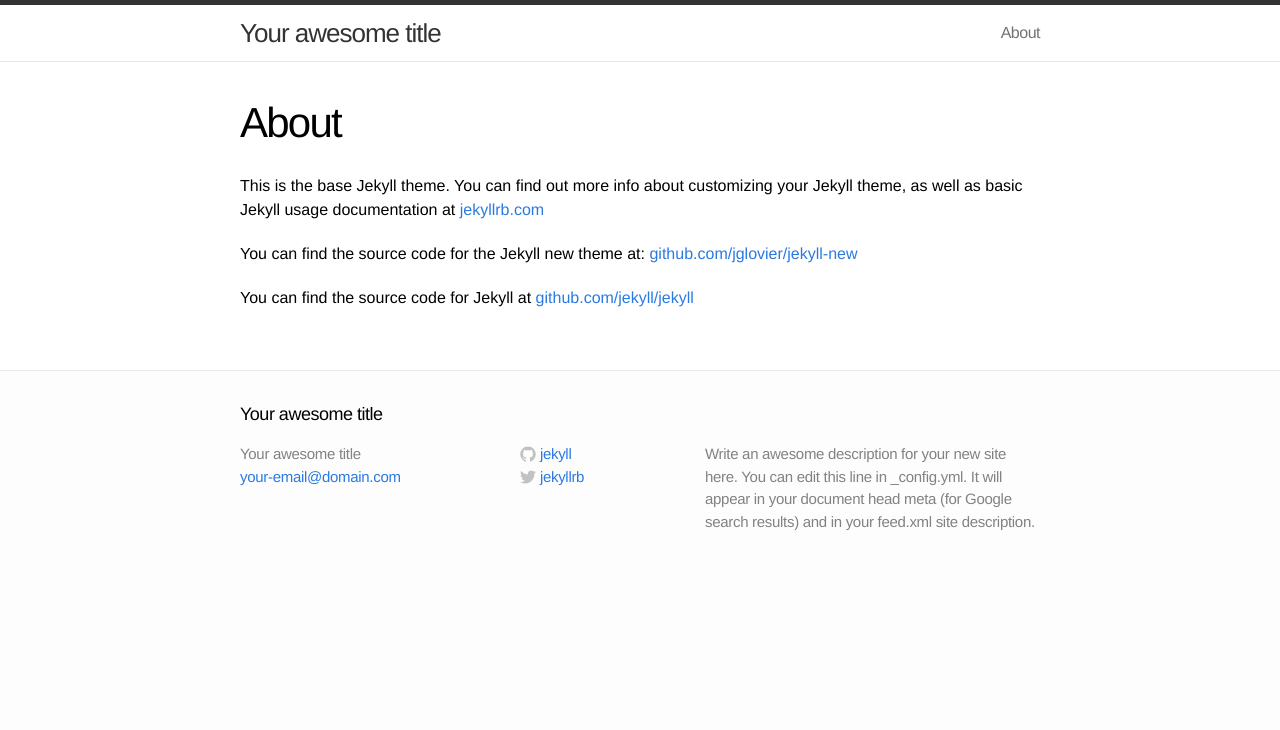
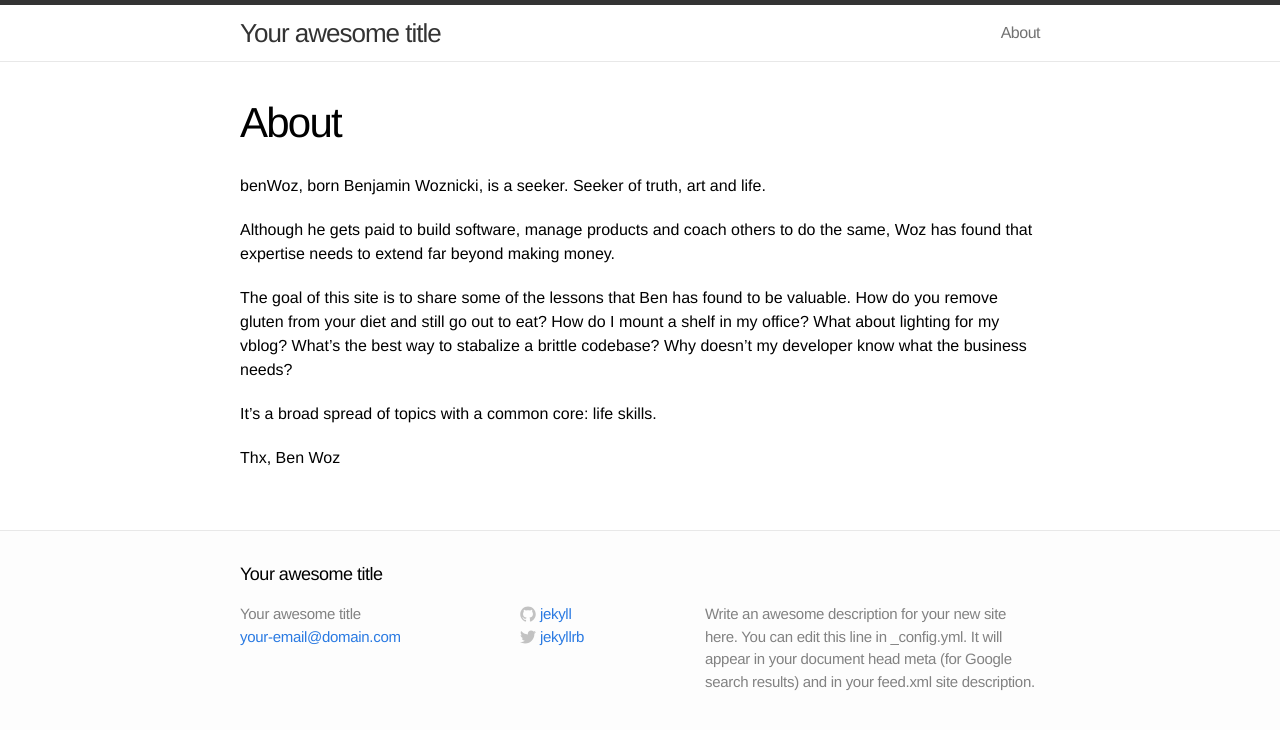
Before and after one commit to benWoz/2014_integrate_jekyll_blog, a Jekyll site: the page built from about.md, in a window 1280 px wide. Shown: the top 730 px of the page. Built offline with Jekyll 4.4.1, drawn with Linux system fonts in a browser that asks for light colours.

Commit message:
about page

```diff
--- a/about.md
+++ b/about.md
@@ -4,8 +4,12 @@ title: About
 permalink: /about/
 ---
 
-This is the base Jekyll theme. You can find out more info about customizing your Jekyll theme, as well as basic Jekyll usage documentation at [jekyllrb.com](http://jekyllrb.com/)
+benWoz, born Benjamin Woznicki, is a seeker. Seeker of truth, art and life.
 
-You can find the source code for the Jekyll new theme at: [github.com/jglovier/jekyll-new](https://github.com/jglovier/jekyll-new)
+Although he gets paid to build software, manage products and coach others to do the same, Woz has found that expertise needs to extend far beyond making money.
 
-You can find the source code for Jekyll at [github.com/jekyll/jekyll](https://github.com/jekyll/jekyll)
+The goal of this site is to share some of the lessons that Ben has found to be valuable. How do you remove gluten from your diet and still go out to eat? How do I mount a shelf in my office? What about lighting for my vblog? What's the best way to stabalize a brittle codebase? Why doesn't my developer know what the business needs?
+
+It's a broad spread of topics with a common core: life skills.
+
+Thx, Ben Woz
```
